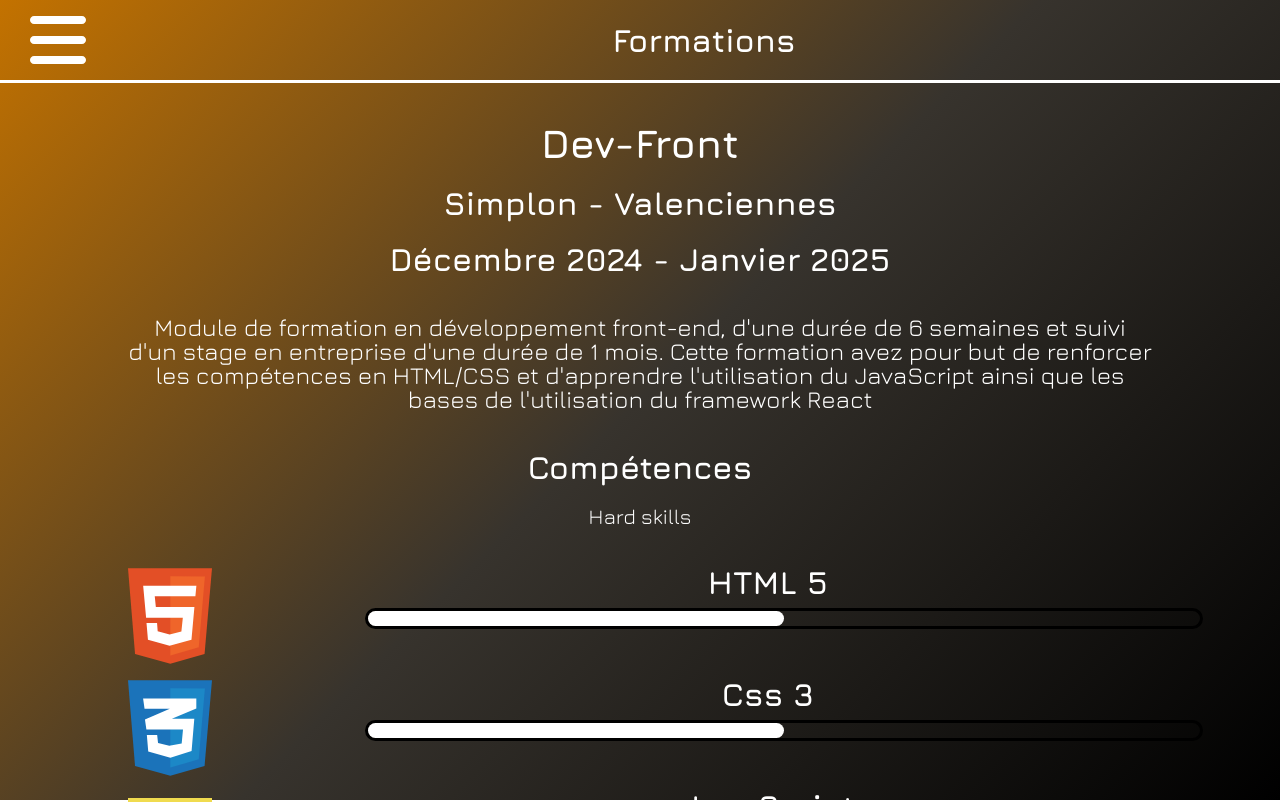
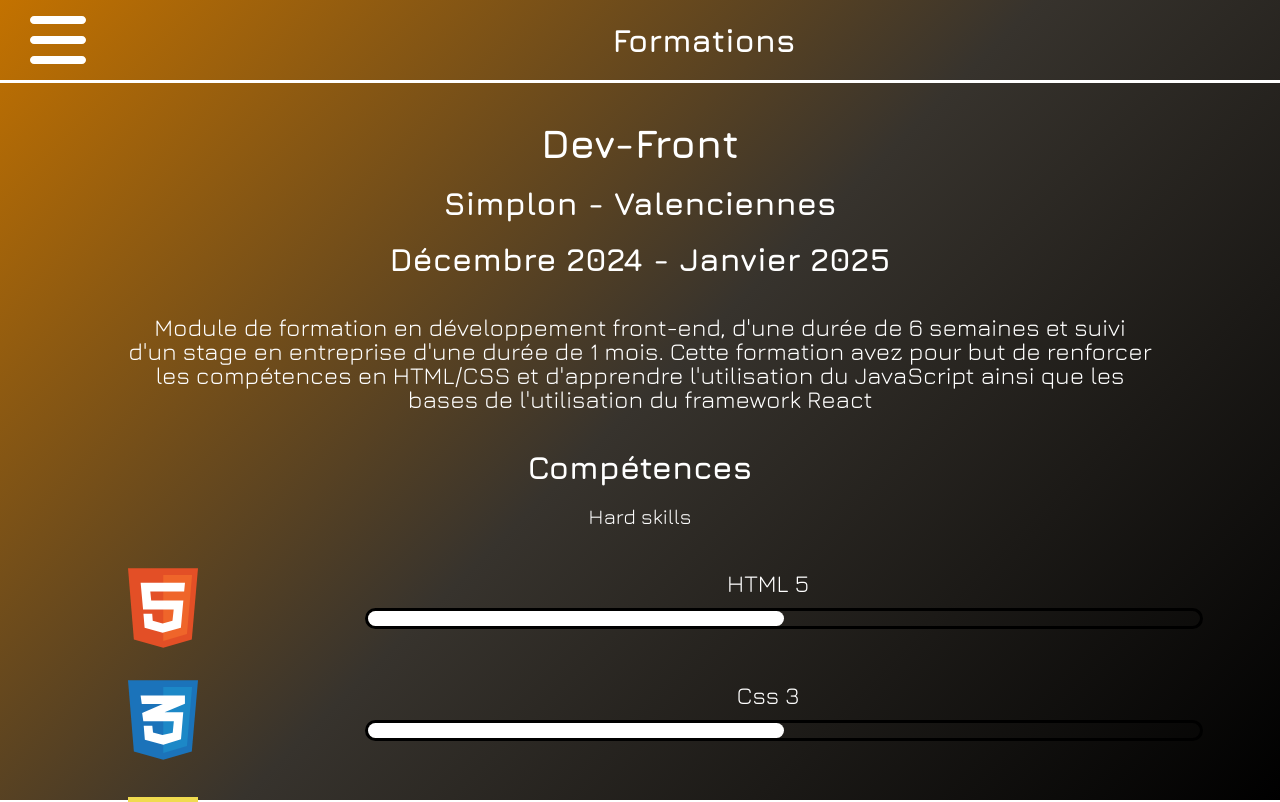
Before and after one commit to JuliePlagias/Web-CV, a React (Create React App) app: page /formations/dev_front in a window 1280 px wide. Shown: the top 802 px of the page. Built offline with nearby package versions, Linux system fonts and the light colour scheme.

Commit message:
Upd - skillblocks style

```diff
--- a/src/components/SkillBlock.jsx
+++ b/src/components/SkillBlock.jsx
@@ -2,7 +2,7 @@ export default function SkillBlock({name, logo, progress}){
     return (
         <div className="skill-block">
             <img src={`../assets/icons/${logo}.svg`}></img>
-            <h3>{name}</h3>
+            <p className="skill-p">{name}</p>
             <div className="bar">
                 <div className="progress" style={{ width: `${progress}`}}></div>
             </div>
--- a/src/styles/components/_skillBlock.scss
+++ b/src/styles/components/_skillBlock.scss
@@ -8,9 +8,10 @@
         left:10%;
         height: 8vh;
     }
-    h3{
+    .skill-p{
         position: absolute;
-        top: 15%;
+        padding: 0 !important;
+        top: 20%;
         right: 5%;
         width: 70%;
         text-align: center;
@@ -33,10 +34,10 @@
     @include respond-to(tablet){
         height: 12vh;
         img{
-            height: 12vh;
+            height: 10vh;
         }
-        h3{
-            font-size: 2rem;
+        .skill-p{
+            font-size: 1.5rem;
         }
     }
 
```
